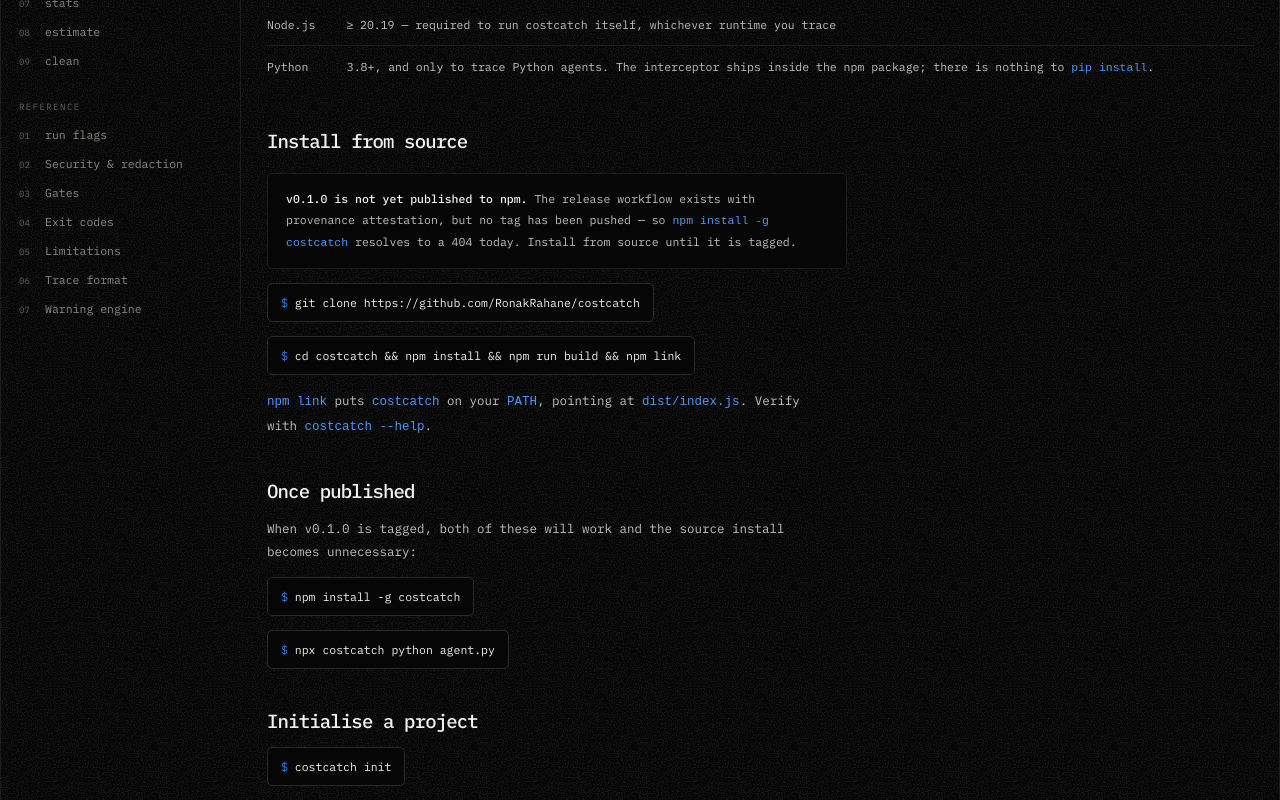
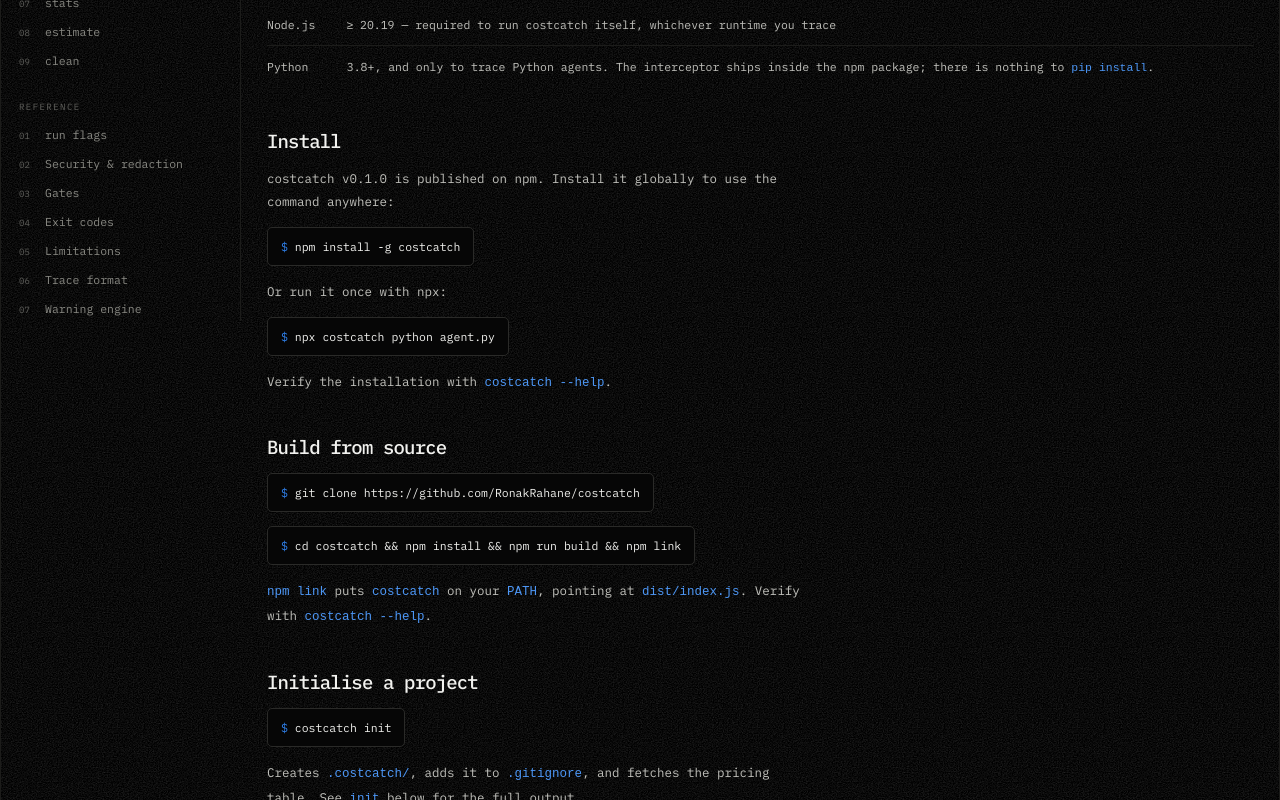
Before and after one commit to RonakRahane/costcatch, a Next.js app in the folder web/: page /docs in a window 1280 px wide. Shown: the part 540-1340 px from the top of the page. Built offline with nearby package versions, Linux system fonts and the light colour scheme.

Commit message:
docs: reflect npm publication

```diff
--- a/web/components/Docs.tsx
+++ b/web/components/Docs.tsx
@@ -260,27 +260,24 @@ export default function Docs() {
               </tbody>
             </table></div>
 
-            <h3 className="doc-h2">Install from source</h3>
-            <div className="note">
-              <b>v0.1.0 is not yet published to npm.</b> The release workflow exists with provenance
-              attestation, but no tag has been pushed — so{" "}
-              <code>npm install -g costcatch</code> resolves to a 404 today. Install from source
-              until it is tagged.
-            </div>
+            <h3 className="doc-h2">Install</h3>
+            <p className="doc-p">
+              costcatch v0.1.0 is published on npm. Install it globally to use the command anywhere:
+            </p>
+            <Usage>npm install -g costcatch</Usage>
+            <p className="doc-p">Or run it once with npx:</p>
+            <Usage>npx costcatch python agent.py</Usage>
+            <p className="doc-p">
+              Verify the installation with <code>costcatch --help</code>.
+            </p>
+
+            <h3 className="doc-h2">Build from source</h3>
             <Usage>git clone https://github.com/RonakRahane/costcatch</Usage>
             <Usage>cd costcatch &amp;&amp; npm install &amp;&amp; npm run build &amp;&amp; npm link</Usage>
             <p className="doc-p">
               <code>npm link</code> puts <code>costcatch</code> on your <code>PATH</code>, pointing
               at <code>dist/index.js</code>. Verify with <code>costcatch --help</code>.
             </p>
-
-            <h3 className="doc-h2">Once published</h3>
-            <p className="doc-p">
-              When v0.1.0 is tagged, both of these will work and the source install becomes
-              unnecessary:
-            </p>
-            <Usage>npm install -g costcatch</Usage>
-            <Usage>npx costcatch python agent.py</Usage>
 
             <h3 className="doc-h2">Initialise a project</h3>
             <Usage>costcatch init</Usage>
@@ -1154,14 +1151,6 @@ export default function Docs() {
                     <code>--json</code> on every read command feeds your own
                   </td>
                 </tr>
-                <tr>
-                  <td>Not yet published to npm</td>
-                  <td>
-                    <code>release.yml</code> exists with provenance attestation; no tag has been
-                    pushed.
-                  </td>
-                  <td className="dim">install from source, or npm link</td>
-                </tr>
               </tbody>
             </table></div>
           </section>
--- a/web/components/SiteNav.tsx
+++ b/web/components/SiteNav.tsx
@@ -68,7 +68,7 @@ export default function SiteNav() {
           <span className="sig" aria-hidden />
           <span className="wide-only">free · open source · runs on your machine</span>
           <span className="narrow-only">free · open source</span>
-          <span>MIT · v0.1.0</span>
+          <span>MIT · npm v0.1.0</span>
         </div>
       </div>
 
```
